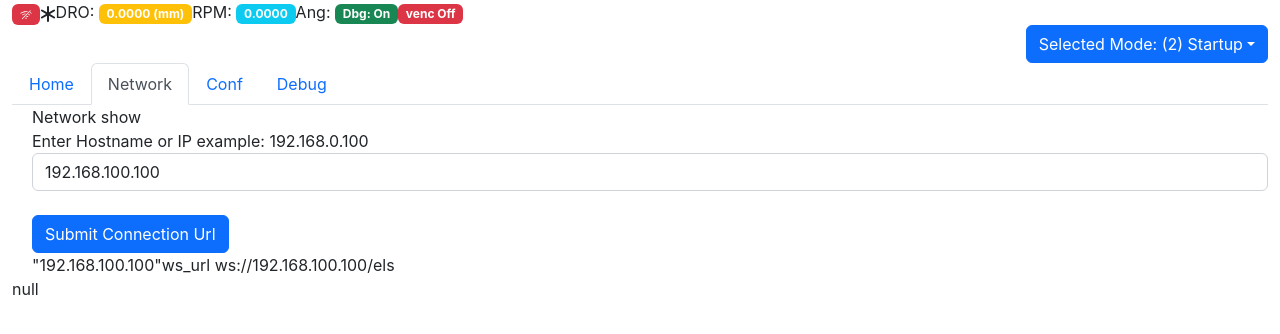
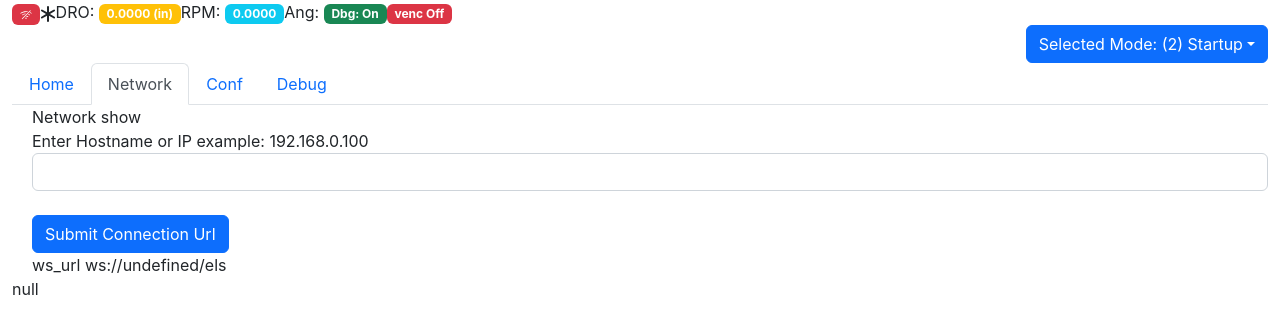
Before and after one commit to jschoch/espELSfrontend, a React (Create React App) app: page / in a window 1280 px wide. Both pictures are taken after a click on the tab "Network". Shown: the top 334 px of the page. Built offline with nearby package versions, Linux system fonts and the light colour scheme; no server answers.

Commit message:
fixed metric cookie

```diff
--- a/package.json
+++ b/package.json
@@ -12,6 +12,7 @@
     "react": "^17.0.1",
     "react-bootstrap": "^2.7.0",
     "react-bootstrap-icons": "^1.10.0",
+    "react-cookie": "^4.1.1",
     "react-dom": "^17.0.1",
     "react-hook-form": "^6.13.0",
     "react-scripts": "4.0.1",
--- a/src/App.js
+++ b/src/App.js
@@ -30,7 +30,8 @@ import Rev from './Rev.js';
 import Hobbing from './hobbing.js';
 import { send, stepsToDistance, mmOrImp, useEventSource} from './util.js';
 import { Asterisk, AppIndicator, Wifi, WifiOff } from 'react-bootstrap-icons';
-import useCookie from './useCookie.js';
+//import useCookie from './useCookie.js';
+import { CookiesProvider,useCookies } from 'react-cookie';
 
 //import {Chart} from 'chart.js';
 //import 'chartjs-adapter-luxon';
@@ -80,6 +81,10 @@ const ModalError = ({ showModalError, modalErrorMsg, setShowModalError }) => {
 }
 
 var default_ws_url = "ws://192.168.100.100/els";
+const default_ip = "192.168.100.100"
+
+
+
 export default function App() {
   //const { register, handleSubmit, watch, errors } = useForm();
 
@@ -126,13 +131,15 @@ export default function App() {
   const [nvConfig, set_nvConfig] = useState({ error: true, motor_steps: 0 });
   const [showModalError, setShowModalError] = useState(false);
   const [modalErrorMsg, setModalErrorMsg] = useState("not set");
-  const [metric_cookie, set_metric_cookie] = useCookie("metric", "true");
-  const [cookie, updateCookie] = useCookie("ip_or_hostname", "192.168.100.100");
-  const [ws_url, set_ws_url] = useState("ws://"+cookie+"/els");
+  //const [metric_cookie, set_metric_cookie] = useCookie("metric", "true");
+  //const [cookie, updateCookie] = useCookie("ip_or_hostname", default_ip );
+  const [cookies, setCookie ] = useCookies(['ip_or_hostname','metric']);
+  const [ws_url, set_ws_url] = useState("ws://"+cookies.ip_or_hostname+"/els");
   const me = { setModalErrorMsg: setModalErrorMsg, setShowModalError: setShowModalError };
   // espWS setup
   const [sse_source, set_sse_source] = useState();
-  const sse_events = useEventSource("http://"+ cookie + "/events",set_sse_source);
+  const sse_events = useEventSource("http://"+ cookies.ip_or_hostname+ "/events",set_sse_source);
+  //const sse_events = null;
   const [msg, set_msg] = useState(null);
   const [vencState, set_vencState] = useState(false);
   const [modetabkey, set_modetabkey] = useState('moveSync_tab');
@@ -145,11 +152,23 @@ export default function App() {
     set_connected: set_connected,
     // modal error thingy
     me: me,
-    metric: metric_cookie,
+    metric: cookies.metric,
     dbg: true,
     vsn: vsn
   });
 
+  // Runs only one time
+  useEffect(() => {
+    console.log("cookies",cookies);
+    if(cookies.ip_or_hostname != default_ip){
+      set_ws_url("ws://"+cookies.ip_or_hostname+"/els");
+      //sse_events = useEventSource("http://"+ cookie + "/events",set_sse_source);
+    }else{
+      console.log("using default url",ws_url,cookies.ip_or_hostname);
+      //setCookie()
+    }
+
+  }, []);
 
   const handleVenc = (data) => {
     var c = {};
@@ -175,14 +194,6 @@ export default function App() {
     set_modetabkey(key);
     if (key== "config_tab") {
       // what is this?
-    }
-  }
-
-  // yuck
-  const cookie_setters = {
-    metric: (val) => {
-      console.log("toggle metric", val);
-      set_metric_cookie(val, 1000);
     }
   }
 
@@ -273,6 +284,7 @@ export default function App() {
 
 
   return (
+    <CookiesProvider>
     <Container fluid>
       <div >
         <Row >
@@ -402,15 +414,17 @@ export default function App() {
                 set_state={set_state}
                 moveConfig={moveConfig}
                 set_moveConfig={set_moveConfig}
-                cookie_setters={cookie_setters} />
+                cookies={cookies}
+                setCookie = {setCookie}
+                 />
             </Tab>
             <Tab eventKey="net_tab" title="Network">
               <Network
                 ws_url={ws_url}
                 set_ws_url={set_ws_url}
-                cookie={cookie}
+                cookie={cookies.ip_or_hostname}
                 state={state}
-                updateCookie={updateCookie}
+                setCookie={setCookie}
                 machineConfig={machineConfig} connected={connected} />
 
             </Tab>
@@ -455,8 +469,8 @@ export default function App() {
             </Tab>
             <Tab eventKey="net_tab" title="Network">
               <Network
-                cookie={cookie}
-                updateCookie={updateCookie}
+                cookie={cookies.ip_or_hostname}
+                setCookie={setCookie}
                 state={state}
                 ws_url={ws_url}
                 set_ws_url={set_ws_url}
@@ -469,7 +483,8 @@ export default function App() {
                 set_state={set_state}
                 moveConfig={moveConfig}
                 set_moveConfig={set_moveConfig}
-                nvConfig={nvConfig} cookie_setters={cookie_setters} />
+                cookies={cookies}
+                nvConfig={nvConfig} setCookie={setCookie} />
             </Tab>
             <Tab
               tabClassName={state.dbg ? "" : "d-none"}
@@ -482,6 +497,7 @@ export default function App() {
       <EspWS msg={msg} set_msg={set_msg} connected={connected}
         vsn={vsn}
         ws_url={ws_url}
+        set_ws_url={set_ws_url}
         set_connected={set_connected} machineConfig={machineConfig} />
       <ModalError showModalError={showModalError}
         modalErrorMsg={modalErrorMsg}
@@ -494,5 +510,6 @@ export default function App() {
         </Col>
       </Row>
     </Container>
+    </CookiesProvider>
   )
 };
--- a/src/Network.js
+++ b/src/Network.js
@@ -3,7 +3,7 @@ import useCookie from "./useCookie";
 import  { useEffect, useRef, useState } from 'react';
 
 
-export default function Network({machineConfig,state,ws_url,set_ws_url,cookie,updateCookie}){
+export default function Network({state,ws_url,set_ws_url,cookie,setCookie}){
     const [client_configured, set_client_configured] = useState(false);
 
     return(
@@ -11,10 +11,9 @@ export default function Network({machineConfig,state,ws_url,set_ws_url,cookie,up
             Network show
             <div id="espWS">
 
-            {!client_configured && ConfigureClient( set_ws_url,  state.connected, cookie, updateCookie)}
+            {!client_configured && ConfigureClient( set_ws_url,  state.connected, cookie, setCookie)}
             <div style={state.dbg ? {} : {display: 'none'}}>
             <span>
-                {JSON.stringify(cookie)}
                 ws_url {ws_url}
             </span>
             <br />
--- a/src/configUI.js
+++ b/src/configUI.js
@@ -12,11 +12,11 @@ import Dropdown from 'react-bootstrap/Dropdown';
 import { send } from './util.js';
 
 
-export default function ConfigUI({ state, set_state, machineConfig, nvConfig, cookie_setters, moveConfig, set_moveConfig }) {
+export default function ConfigUI({ state, set_state, machineConfig, nvConfig, cookies,setCookie, moveConfig, set_moveConfig }) {
     const [show_stats_interval, set_show_stats_interval] = useState(false);
 
     const handleStatsClick = () => {
-        console.log("statsclick");
+        console.log("statsclick",cookies);
         set_show_stats_interval(true);
     }
 
@@ -48,7 +48,8 @@ export default function ConfigUI({ state, set_state, machineConfig, nvConfig, co
 
                                 </Button>
 
-                                <Button onClick={() => {
+                                <Button onClick={(e) => {
+                                    e.preventDefault();
                                     var m_string = "true";
                                     if (state.metric == "true") {
                                         m_string = "false"
@@ -58,18 +59,8 @@ export default function ConfigUI({ state, set_state, machineConfig, nvConfig, co
                                         metric: m_string
                                     });
 
-                                    state.metric == "true" ? cookie_setters.metric("false") : cookie_setters.metric("true")
+                                    state.metric == "true" ? setCookie("metric","false") : setCookie("metric","true")
 
-                                    var temp_config = {
-                                        ...moveConfig,
-                                        movePitch: 0.1,
-                                        pitch: 0.1,
-                                        rapidPitch: 0.1,
-                                        rapid: 0.1
-                                    }
-                                    set_moveConfig(temp_config);
-                                    var d = { cmd: "sendMoveConfig", config: temp_config };
-                                    send(d);
                                 }
                                 }>
 
@@ -108,6 +99,7 @@ export default function ConfigUI({ state, set_state, machineConfig, nvConfig, co
             </Tabs>
             {state.dbg &&
                 <div>
+                    <span> metric cookie: {cookies ? cookies.metric : "Null"} ip or host: {cookies ?cookies.ip_or_hostname : "null"} </span>
                     <div>raw config<pre>{JSON.stringify(machineConfig, null, 2)}</pre></div>
                     <div>raw nvConfig<pre>{JSON.stringify(nvConfig, null, 2)}</pre></div>
                 </div>
--- a/src/configureClient.js
+++ b/src/configureClient.js
@@ -2,24 +2,25 @@ import React, { useEffect, useRef, useState } from 'react';
 import { Form, InputGroup, Col, Grid, Row, Button } from 'react-bootstrap';
 
 
-export default function ConfigureClient(set_ws_url,  connected, cookie, updateCookie) {
+export default function ConfigureClient(set_ws_url,  connected, cookie, setCookie,sse_source) {
 
-    const [submitConnecting,set_submitCOnnecting] = useState(false);
-    const ip_or_hostname = useRef();
+    const [submitConnecting,set_submitConnecting] = useState(false);
+    const ip_or_hostnameRef = useRef();
 
 
     const handleSubmit = (e) => {
 
         e.preventDefault();
 
-        var cv = ip_or_hostname.current.value
+        var cv = ip_or_hostnameRef.current.value
         var this_ws_url = "ws://"+cv+"/els"
         var this_events_url = "http://"+cv+"/events"
+        //source.open
         set_ws_url(this_ws_url);
-        var x = updateCookie(cv, 1000);
+        var x = setCookie("ip_or_hostname",cv);
         console.log("updating cookie: x",x,cv)
         console.log("network submitted", cv);
-        set_submitCOnnecting(true);
+        set_submitConnecting(true);
     };
 
 
@@ -35,7 +36,7 @@ export default function ConfigureClient(set_ws_url,  connected, cookie, updateCo
                 <input  className="form-control" type="text"
                     name="url"
                     //onChange={onChangeHandler}
-                    ref={ip_or_hostname}
+                    ref={ip_or_hostnameRef}
                     defaultValue={cookie} />
                 <br />
                 <Button type="submit">Submit Connection Url</Button>
--- a/src/espWS.js
+++ b/src/espWS.js
@@ -9,7 +9,7 @@ import { send } from './util.js';
 
 
 
-export default function EspWS({ ws_url, set_msg, connected, set_connected, vsn }) {
+export default function EspWS({ ws_url, set_msg, connected, set_connected, vsn,set_ws_url }) {
     //const [ws_connected,set_ws_connected] = useState(false);
     const ws = useRef(null);
 
@@ -40,11 +40,13 @@ export default function EspWS({ ws_url, set_msg, connected, set_connected, vsn }
     useEffect(() => {
 
         if (waitingToReconnect) {
+          console.log("waiting for reconnection");
           return;
         }
 
         // Only set up the websocket once
-        if (!ws.current) {
+        if (!ws.current && ws_url) {
+          console.log("setting up websocket");
           const client = new WebSocket(ws_url);
           ws.current = client;
 
@@ -110,7 +112,7 @@ export default function EspWS({ ws_url, set_msg, connected, set_connected, vsn }
           }
         }
 
-      }, [waitingToReconnect]);
+      }, [waitingToReconnect,ws_url,set_ws_url]);
 
 
 
--- a/src/useCookie.js
+++ b/src/useCookie.js
@@ -1,14 +1,18 @@
 import React, { useState } from "react";
 
-const getItem = key =>
+const getItem = key => {
+  if(typeof document !== 'undefined'){
+
     document.cookie.split("; ").reduce((total, currentCookie) => {
       const item = currentCookie.split("=");
       const storedKey = item[0];
       const storedValue = item[1];
-    //console.log("getItem ran, please",item,storedValue);
+      console.log("getItem ran, please",item,storedValue);
 
       return key === storedKey ? decodeURIComponent(storedValue) : total;
     }, "");
+  }
+}
 
 const setItem = (key, value, numberOfDays) => {
   const now = new Date();
--- a/src/util.js
+++ b/src/util.js
@@ -10,7 +10,7 @@ export function send(cmd) {
         window.wsclient.send(json);
     } else {
         //alert("not connected");
-        console.log("not connected");
+        console.log("not connected",window.wsclient);
     }
 }
 
@@ -112,10 +112,10 @@ export const useEventSource = (url,setter) => {
             //console.log("bah", event);
             try{
                 d = JSON.parse(event.data);
-                console.log("Event: ",d,source);
+                //console.log("Event: ",d,source);
                 updateData(d);
             }catch(e){
-                //console.log("non json event", event)
+                console.log("non json event", event)
             }
 
           }
```
Also changed, not shown: 1 other file (tests, documents, lock files or other folders). Lines whose indentation alone changed are shown as unchanged.
